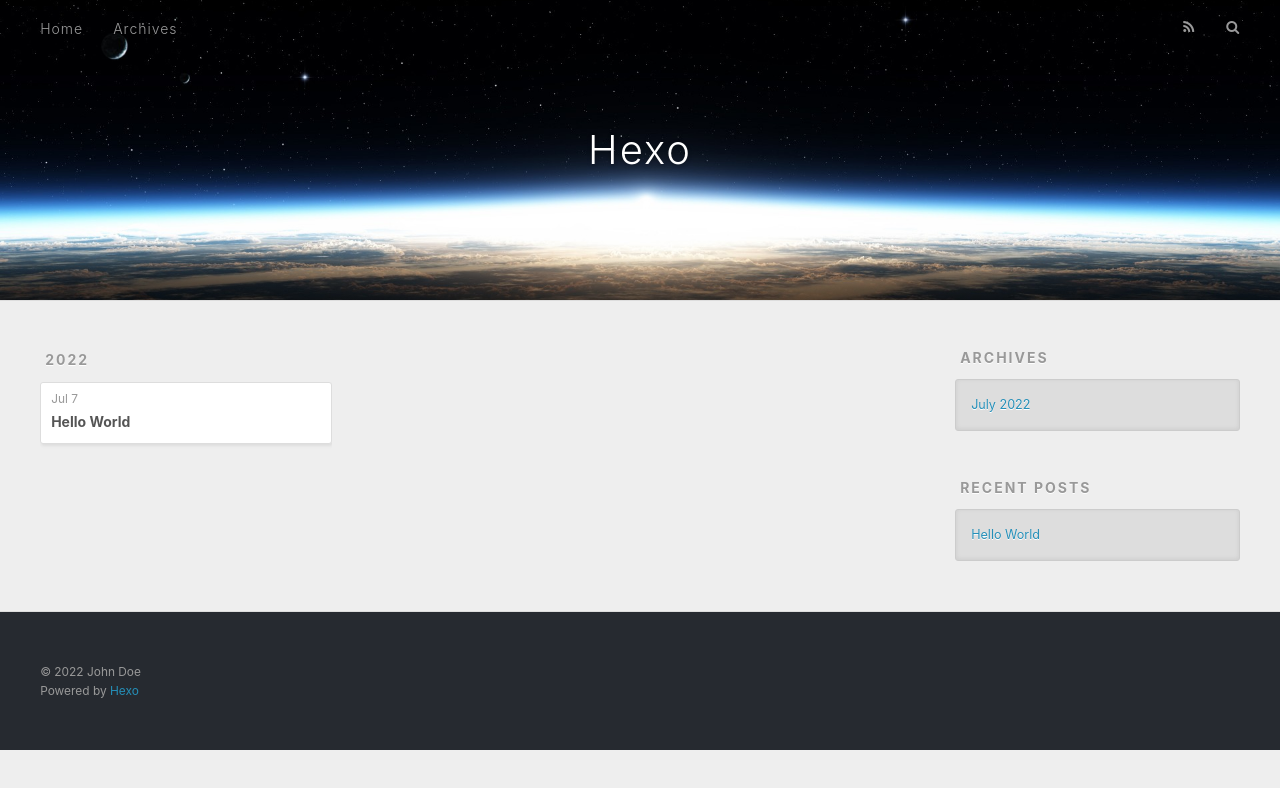
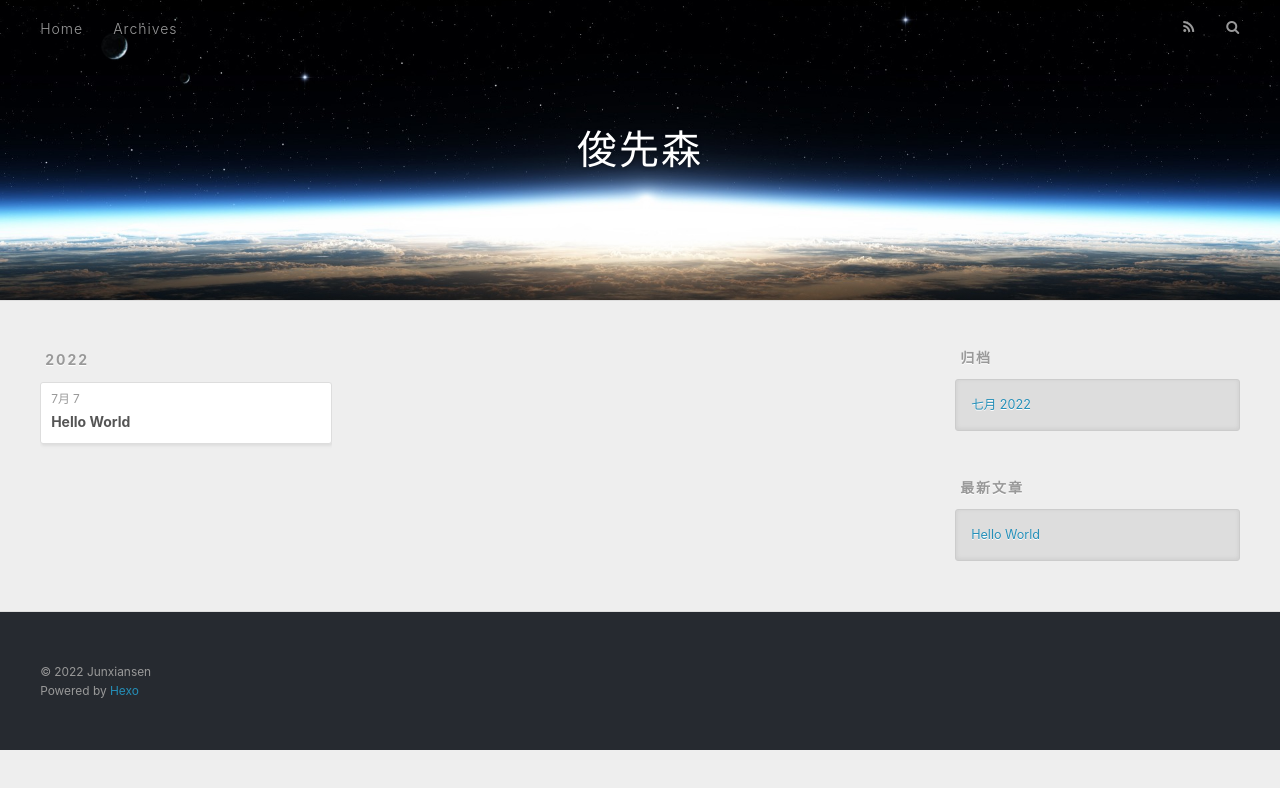
Before and after one commit to Junxiansen/Junxiansen.github.io, a plain HTML site: page archives/index.html in a window 1280 px wide. Drawn offline with nearby package versions, Linux system fonts and the light colour scheme.

Commit message:
Site updated: 2022-07-08 12:00:17

```diff
--- a/archives/index.html
+++ b/archives/index.html
@@ -5,17 +5,17 @@
 
 
 
-  <title>Archives | Hexo</title>
+  <title>归档 | 俊先森</title>
   <meta name="viewport" content="width=device-width, initial-scale=1, maximum-scale=1">
   <meta property="og:type" content="website">
-<meta property="og:title" content="Hexo">
+<meta property="og:title" content="俊先森">
 <meta property="og:url" content="http://example.com/archives/index.html">
-<meta property="og:site_name" content="Hexo">
-<meta property="og:locale" content="en_US">
-<meta property="article:author" content="John Doe">
+<meta property="og:site_name" content="俊先森">
+<meta property="og:locale" content="zh_CN">
+<meta property="article:author" content="Junxiansen">
 <meta name="twitter:card" content="summary">
 
-    <link rel="alternate" href="/atom.xml" title="Hexo" type="application/atom+xml">
+    <link rel="alternate" href="/atom.xml" title="俊先森" type="application/atom+xml">
 
 
     <link rel="icon" href="/favicon.png">
@@ -36,7 +36,7 @@
   <div id="header-outer" class="outer">
     <div id="header-title" class="inner">
       <h1 id="logo-wrap">
-        <a href="/" id="logo">Hexo</a>
+        <a href="/" id="logo">俊先森</a>
       </h1>
 
     </div>
@@ -53,7 +53,7 @@
 
           <a id="nav-rss-link" class="nav-icon" href="/atom.xml" title="RSS Feed"></a>
 
-        <a id="nav-search-btn" class="nav-icon" title="Search"></a>
+        <a id="nav-search-btn" class="nav-icon" title="搜索"></a>
       </nav>
       <div id="search-form-wrap">
         <form action="//google.com/search" method="get" accept-charset="UTF-8" class="search-form"><input type="search" name="q" class="search-form-input" placeholder="Search"><button type="submit" class="search-form-submit">&#xF002;</button><input type="hidden" name="sitesearch" value="http://example.com"></form>
@@ -79,7 +79,7 @@
   <div class="archive-article-inner">
     <header class="archive-article-header">
       <a href="/2022/07/07/hello-world/" class="archive-article-date">
-  <time datetime="2022-07-07T10:24:55.352Z" itemprop="datePublished">Jul 7</time>
+  <time datetime="2022-07-07T10:24:55.352Z" itemprop="datePublished">7月 7</time>
 </a>
 
 
@@ -111,9 +111,9 @@
 
 
   <div class="widget-wrap">
-    <h3 class="widget-title">Archives</h3>
+    <h3 class="widget-title">归档</h3>
     <div class="widget">
-      <ul class="archive-list"><li class="archive-list-item"><a class="archive-list-link" href="/archives/2022/07/">July 2022</a></li></ul>
+      <ul class="archive-list"><li class="archive-list-item"><a class="archive-list-link" href="/archives/2022/07/">七月 2022</a></li></ul>
     </div>
   </div>
 
@@ -121,7 +121,7 @@
 
 
   <div class="widget-wrap">
-    <h3 class="widget-title">Recent Posts</h3>
+    <h3 class="widget-title">最新文章</h3>
     <div class="widget">
       <ul>
 
@@ -141,7 +141,7 @@
 
   <div class="outer">
     <div id="footer-info" class="inner">
-      &copy; 2022 John Doe<br>
+      &copy; 2022 Junxiansen<br>
       Powered by <a href="http://hexo.io/" target="_blank">Hexo</a>
     </div>
   </div>
```
Also changed, not shown: 2022/07/07/hello-world/index.html (+11 -11 lines), archives/2022/07/index.html (+13 -13 lines), archives/2022/index.html (+13 -13 lines), index.html (+12 -12 lines).
